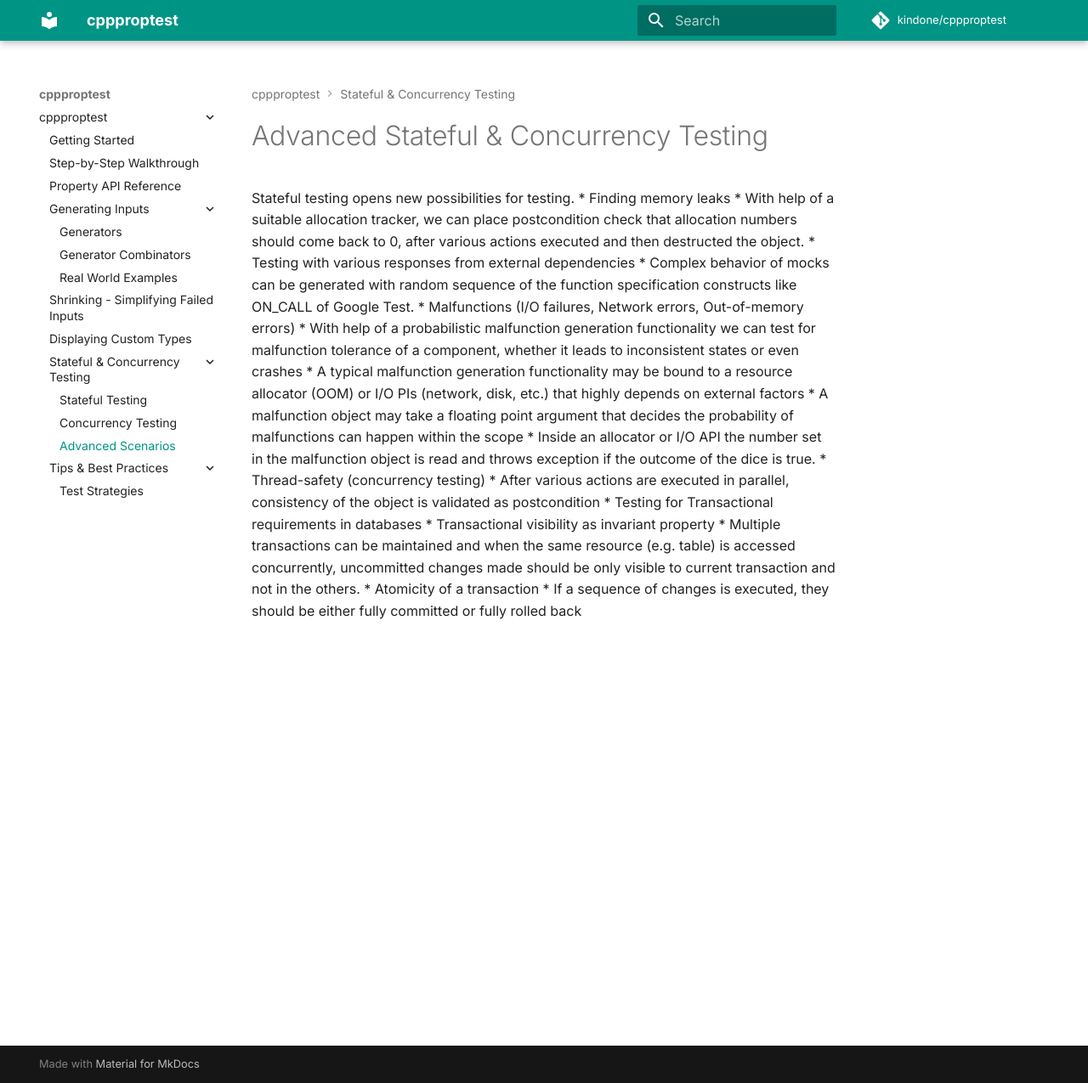
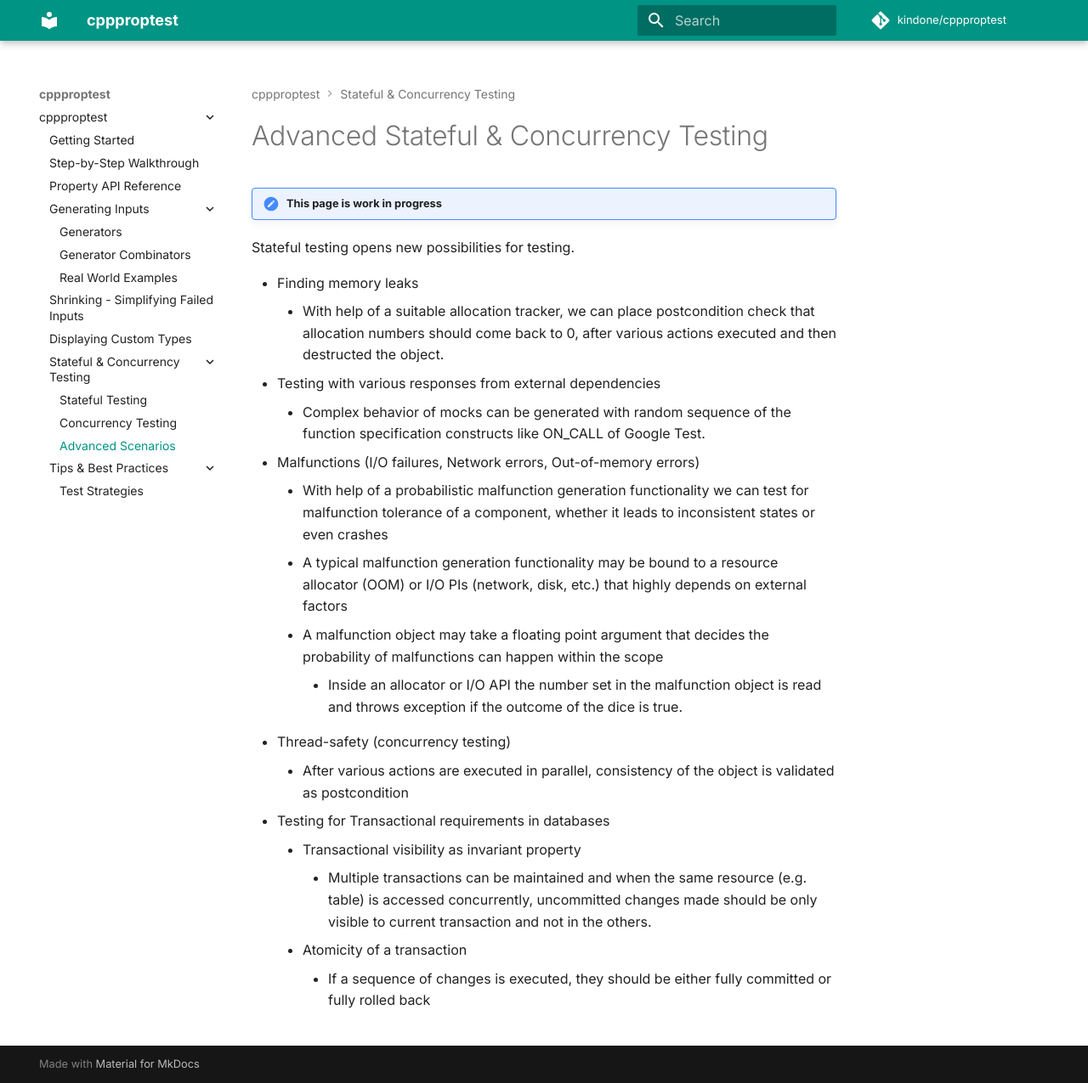
Before and after one commit to kindone/cppproptest2, an MkDocs documentation site: the page built from docs/AdvancedStatefulTesting.md, in a window 1280 px wide and 1275 px high. Shown: the whole window at 85% size. Built offline with MkDocs 1.6.1 and Material for MkDocs 9.7.7, drawn with Linux system fonts in a browser that asks for light colours; some web fonts are replaced; comment, search, counter and statistics services are not loaded.

Commit message:
doc: fix AdvancedStatefulTesting.md

```diff
--- a/docs/AdvancedStatefulTesting.md
+++ b/docs/AdvancedStatefulTesting.md
@@ -1,6 +1,10 @@
 # Advanced Stateful & Concurrency Testing
 
+
+!!! STUB "This page is work in progress"
+
 Stateful testing opens new possibilities for testing.
+
 * Finding memory leaks
     * With help of a suitable allocation tracker, we can place postcondition check that allocation numbers should come back to 0, after various actions executed and then destructed the object.
 * Testing with various responses from external dependencies
```
